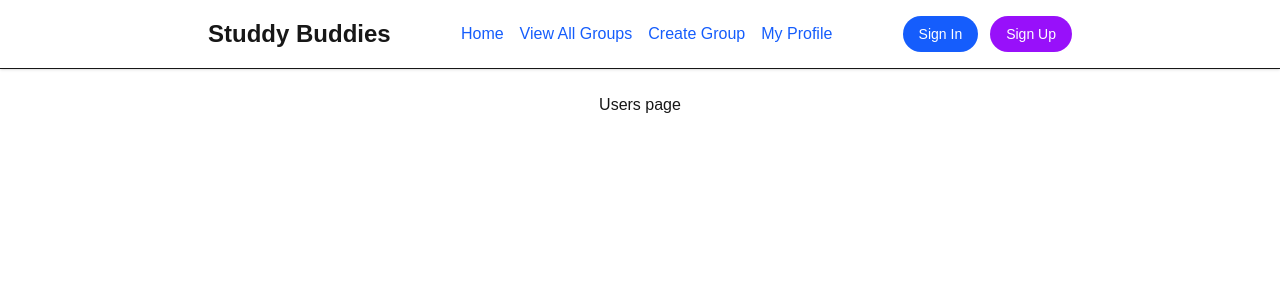
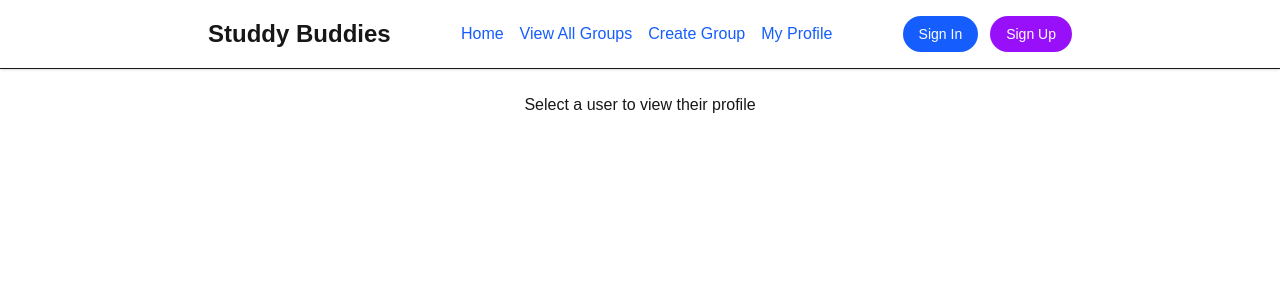
Before and after one commit to HassanJ4/study-group-finder, a Next.js app: page /users in a window 1280 px wide. Shown: the top 300 px of the page. Built offline with nearby package versions, Linux system fonts and the light colour scheme; no server answers.

Commit message:
Placeholder

```diff
--- /dev/null
+++ b/src/app/groups/page.tsx
@@ -0,0 +1,3 @@
+export default function GroupsPage() {
+  return <div>Groups Page</div>
+}
--- a/src/app/users/page.tsx
+++ b/src/app/users/page.tsx
@@ -1,7 +1,3 @@
-export default function UsersPage() {
-  return (
-    <div>
-      Users page
-    </div>
-  );
+export default function UsersIndex() {
+  return <div>Select a user to view their profile</div>;
 }
```
